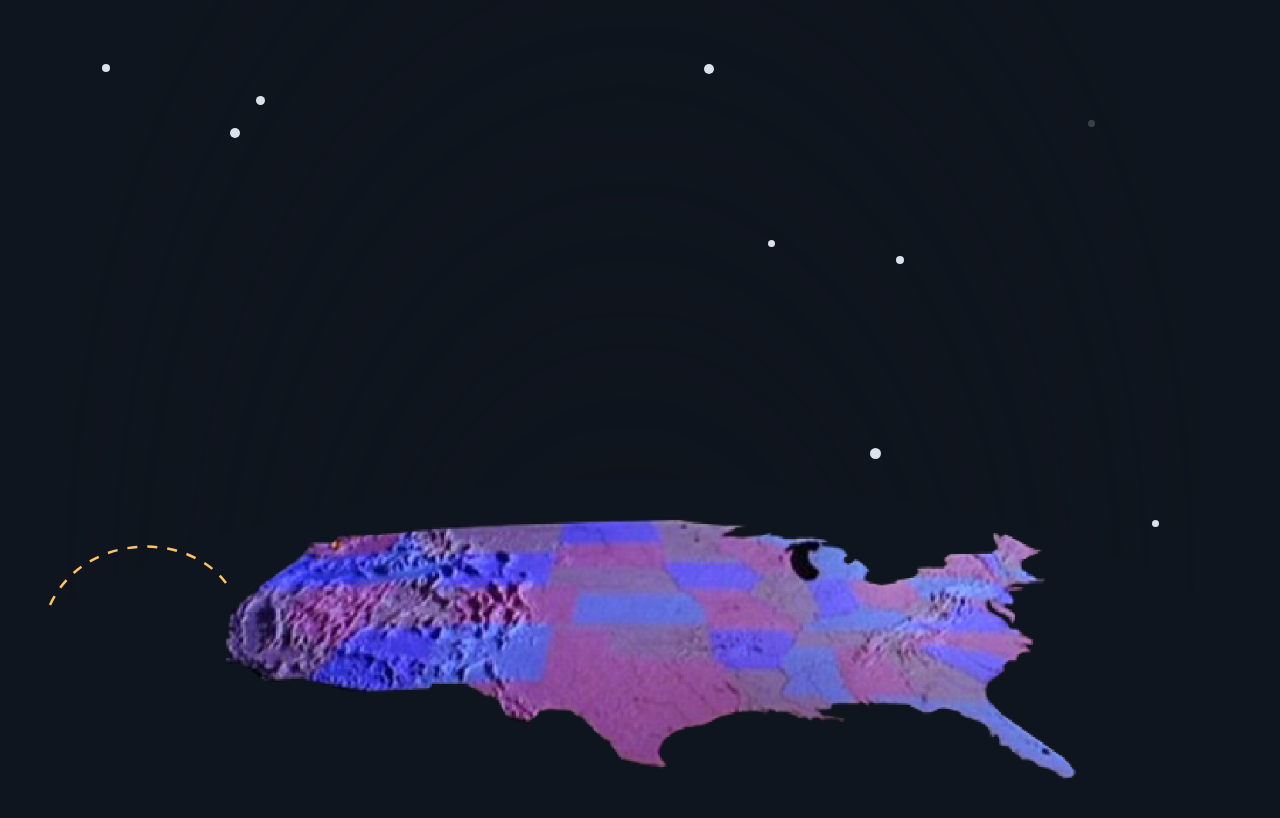
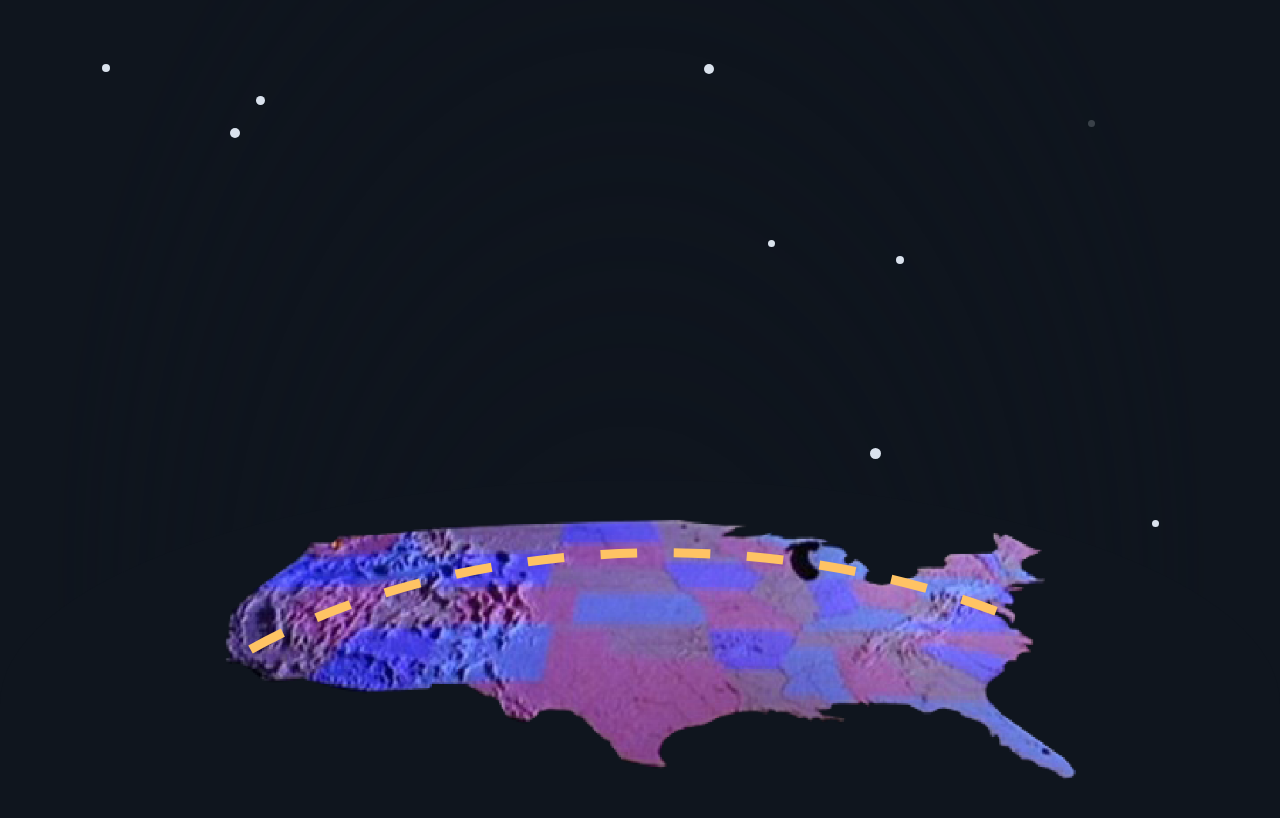
Before and after one commit to taypsl/dear-charles, a plain HTML site: page index.html in a window 1280 px wide. Drawn offline with nearby package versions, Linux system fonts and the light colour scheme.

Commit message:
svg path in the right place FINALLY

```diff
--- a/index.html
+++ b/index.html
@@ -41,14 +41,14 @@
 			<img src="images/us@2x-03.png" class="contain"/>
 		</div>
 
+
+
 		<div class="svg-container">
-			<svg id="svg" width="100%" viewBox="0 0 600 300">
-				<path d="M100,250 C166,107 371,99 452,206"></path>
+			<svg id="svg" width="100%" height="100vh" viewBox="-75 250 700 200">
+				<path d="M62,224 C171,163 339,152 475,205"></path>
 			</svg>
 		</div>
-
 	</div>
-
 
 
 	<script src="https://ajax.googleapis.com/ajax/libs/jquery/3.2.0/jquery.min.js"></script>
--- a/main.css
+++ b/main.css
@@ -263,8 +263,9 @@ div#groupB div{
 }
 
 .svg-container {
-	position: absolute;
-	float: right;
+	position: fixed;
+	width: 100%;
+	z-index: 100;
 }
 
 path {
@@ -273,7 +274,6 @@ path {
 	stroke: #ffc364;
 	stroke-width: 5px;
 	stroke-dasharray: 20;
-	z-index: 100;
 }
 
 
```
